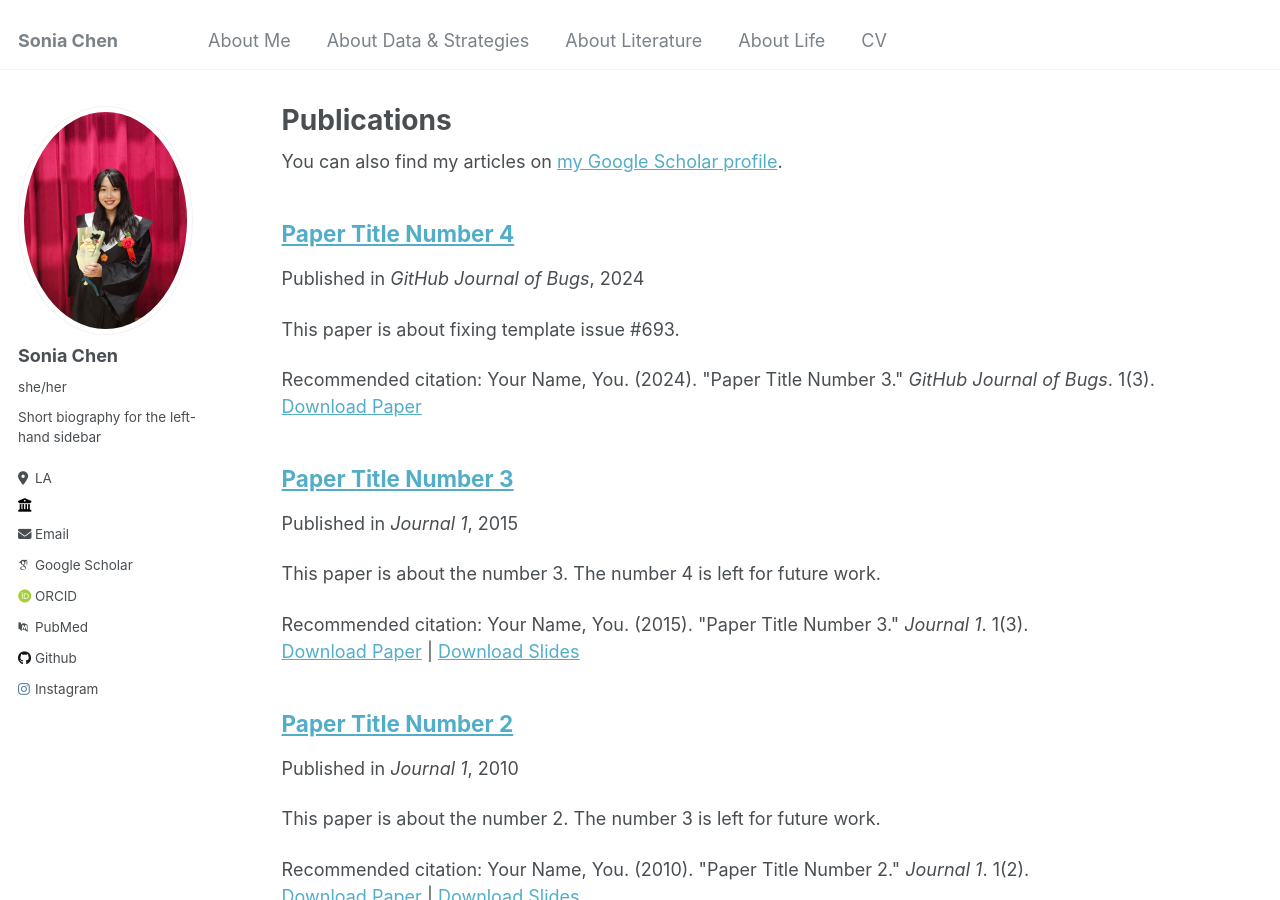
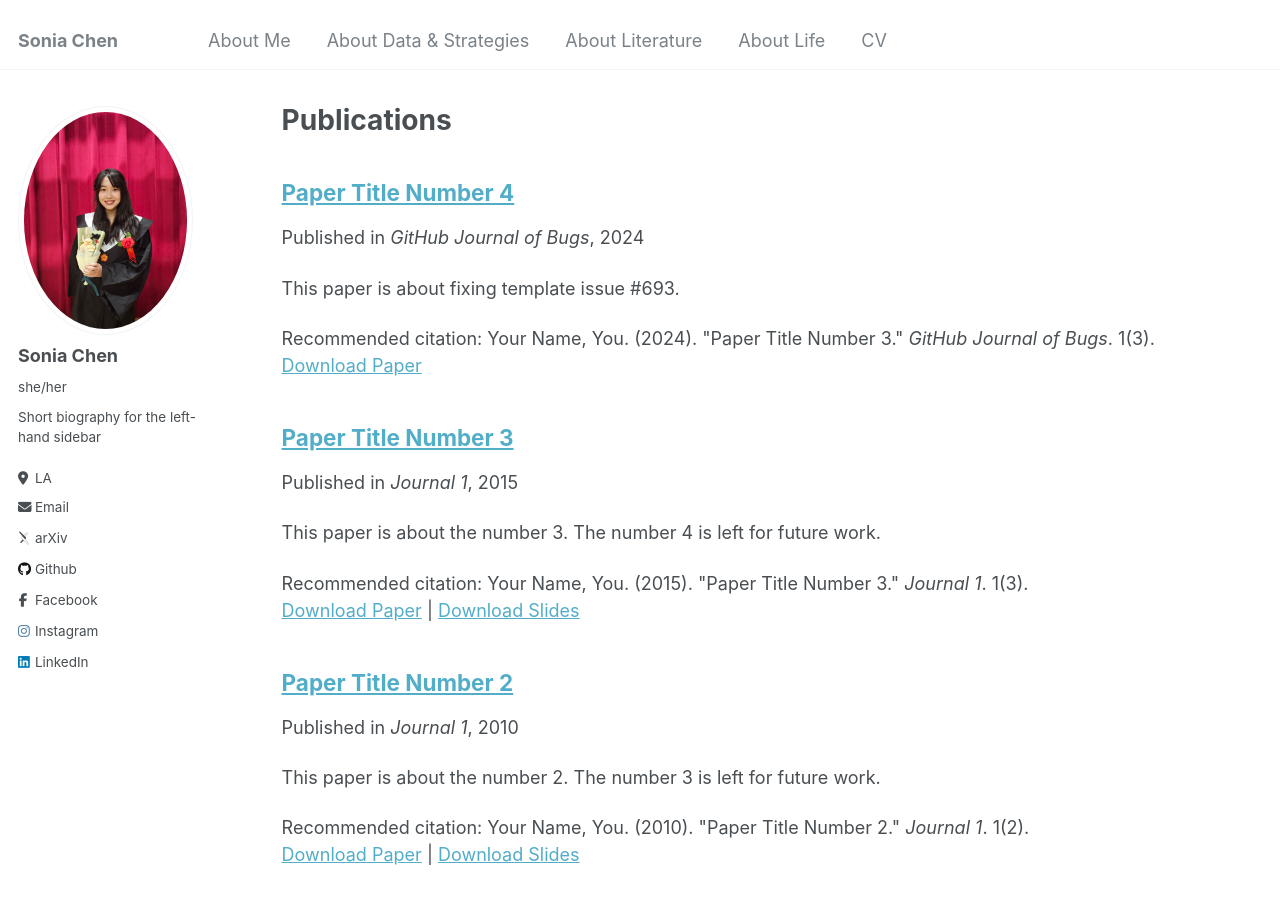
Before and after one commit to soniachen6603/sonia.chen.github.io, a Jekyll site: the page built from _pages/publications.md, in a window 1280 px wide and 900 px high. Built offline with Jekyll 4.4.1, drawn with Linux system fonts in a browser that asks for light colours; some web fonts are replaced; part of the change alters nothing that is shown.

Commit message:
Update _config.yml

```diff
--- a/_config.yml
+++ b/_config.yml
@@ -21,52 +21,19 @@ author:
   pronouns         : "she/her"
   bio              : "Short biography for the left-hand sidebar"
   location         : "LA"
-  employer         : ""
-  uri              : # URL
+  url              : "sonia.chen.github.io"
   email            : "soniachen6603@gmail.com"
 
   # Academic websites
-  arxiv            : # URL - Update with the correct link to your profile
-  googlescholar    : "https://scholar.google.com/citations?user=PS_CX0AAAAAJ"
-  impactstory      : # URL
-  orcid            : "http://orcid.org/yourorcidurl"
-  semantic         : # URL
-  pubmed           : "https://www.ncbi.nlm.nih.gov/pubmed/?term=john+snow"
-  researchgate     : # URL
+  arxiv            : "https://soniachen6603.github.io/sonia.chen.github.io/"
 
   # Repositories and software development
-  bitbucket        : # Username - Update with your username on the site
-  codepen          : # Username
-  dribbble         : # Username
-  github           : "academicpages"
-  kaggle           : # Username
-  stackoverflow    : # User number or user number and name (i.e., use "1" or "1/jeff-atwood")
+  github           : "soniachen6603"
 
   # Social media
-  bluesky          : # Replace this with you Bluesky username
-  facebook         : # Sonia Chen
-  flickr           : # Username
-  foursquare       : # Username
-  goodreads        : # Username
-  google_plus      : # Username
-  keybase          : # Username
+  facebook         : "Sonia Chen"
   instagram        : "sonia___chen"
-  lastfm           : # Username
-  linkedin         : # Sonia Chen
-  mastodon         : # URL
-  medium           : # URL
-  pinterest        : # Username
-  soundcloud       : # Username
-  steam            : # Username
-  telegram         : # URL
-  tumblr           : # Username
-  twitter          : # Username for X / Twitter
-  vine             : # Username
-  weibo            : # Username
-  wikipedia        : # Username
-  xing             : # Username
-  youtube          : # Username
-  zhihu            : # URL
+  linkedin         : "Sonia Chen"
 
 
 # Site Settings
```
